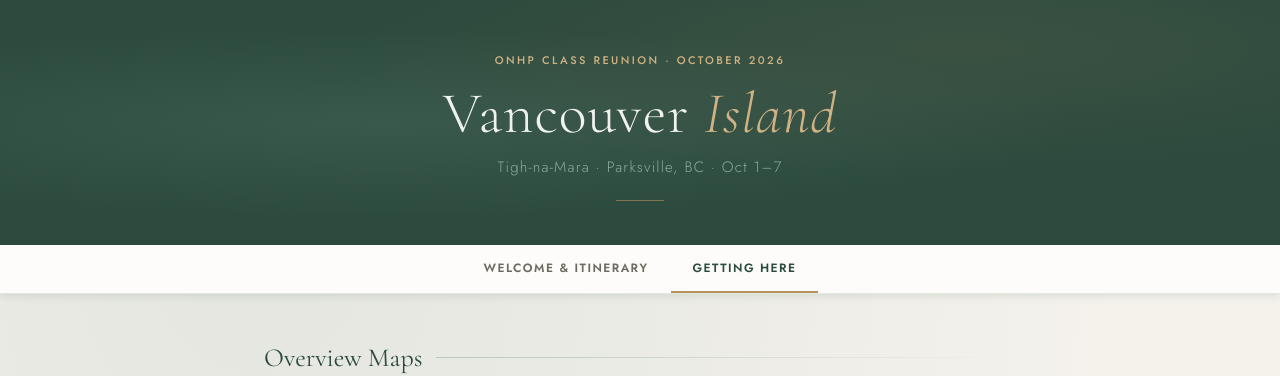
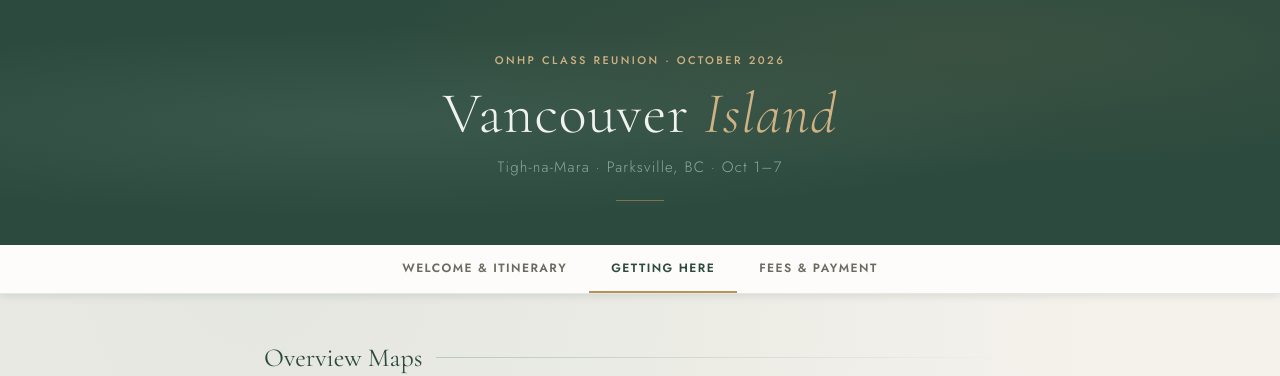
Before and after one commit to larahoyem-eng/onhp-vancouver-reunion, a plain HTML site: page transport.html in a window 1280 px wide. Shown: the top 376 px of the page. Drawn offline with nearby package versions, Linux system fonts and the light colour scheme.

Commit message:
Update transport.html

```diff
--- a/transport.html
+++ b/transport.html
@@ -292,6 +292,7 @@
 <nav class="page-nav">
   <a href="onhp_welcome.html">Welcome & Itinerary</a>
   <a href="transport.html" class="active">Getting Here</a>
+  <a href="fees.html">Fees & Payment</a>
 </nav>
 
 <div class="container">
```
